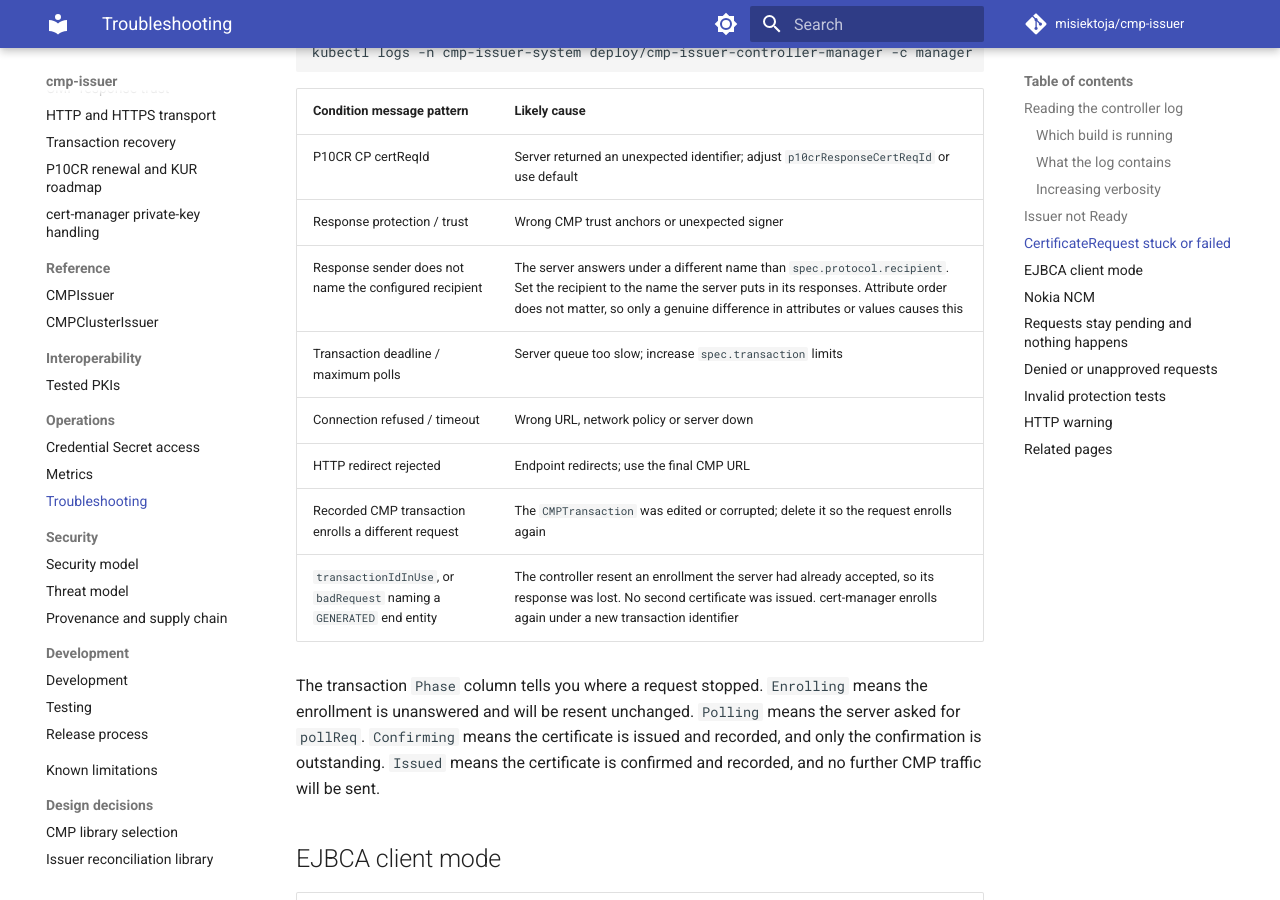
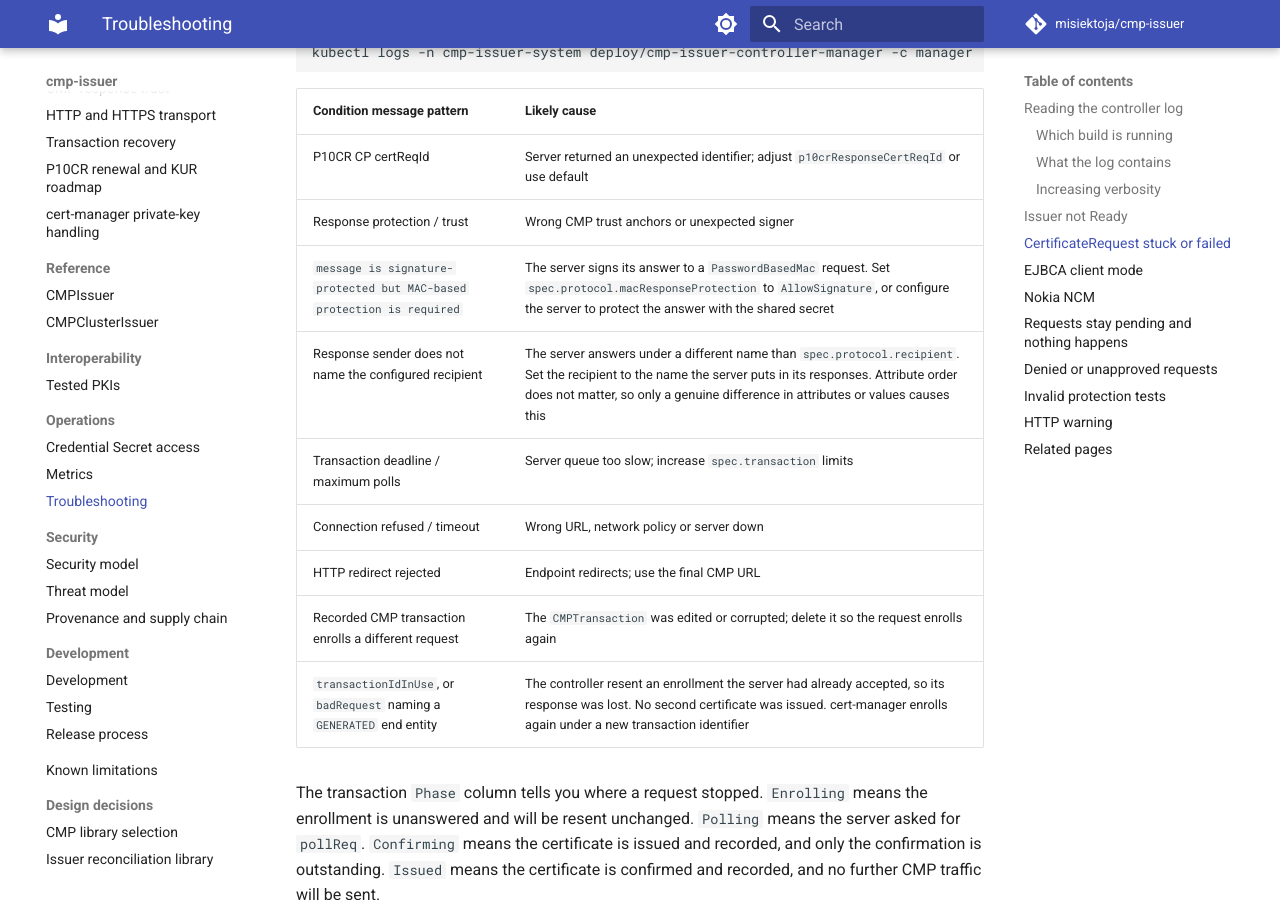
Before and after one commit to misiektoja/cmp-issuer, an MkDocs documentation site: the page built from docs/operations/troubleshooting.md, in a window 1280 px wide and 900 px high, scrolled down 4835 px. Built offline with MkDocs 1.6.1 and Material for MkDocs 9.7.7, drawn with Linux system fonts in a browser that asks for light colours; comment, search, counter and statistics services are not loaded.

Commit message:
docs(operations): name the signed response symptom

```diff
--- a/docs/operations/troubleshooting.md
+++ b/docs/operations/troubleshooting.md
@@ -185,6 +185,7 @@ kubectl logs -n cmp-issuer-system deploy/cmp-issuer-controller-manager -c manage
 | --- | --- |
 | P10CR CP certReqId | Server returned an unexpected identifier; adjust `p10crResponseCertReqId` or use default |
 | Response protection / trust | Wrong CMP trust anchors or unexpected signer |
+| `message is signature-protected but MAC-based protection is required` | The server signs its answer to a `PasswordBasedMac` request. Set `spec.protocol.macResponseProtection` to `AllowSignature`, or configure the server to protect the answer with the shared secret |
 | Response sender does not name the configured recipient | The server answers under a different name than `spec.protocol.recipient`. Set the recipient to the name the server puts in its responses. Attribute order does not matter, so only a genuine difference in attributes or values causes this |
 | Transaction deadline / maximum polls | Server queue too slow; increase `spec.transaction` limits |
 | Connection refused / timeout | Wrong URL, network policy or server down |
```
